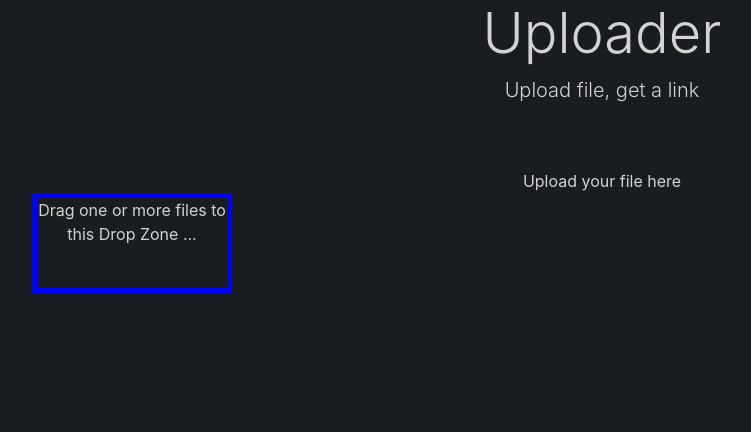
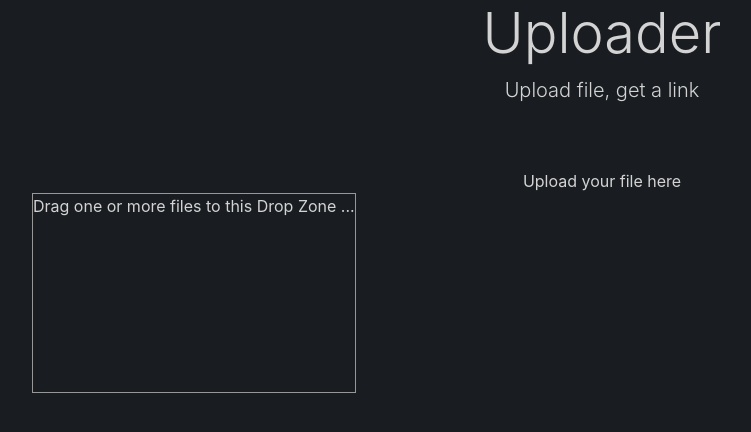
Before and after one commit to explosion33/uploadServer, a Flask app: page / in a window 1280 px wide. Shown: the top 432 px of the page, without its empty margins (38-789 px from the left). Run offline with Flask 2, Linux system fonts and the light colour scheme; some libraries are stand-ins or nearby versions.

```diff
--- a/app/static/css/styles.css
+++ b/app/static/css/styles.css
@@ -1,5 +1,4 @@
 #drop-area {
-  border: 5px solid blue;
-  width:  200px;
-  height: 100px;
+  border: 1px solid #979797;
+  height: 200px;
 }
--- a/app/templates/css/styles.css
+++ b/app/templates/css/styles.css
@@ -1,5 +1,4 @@
 #drop-area {
-  border: 5px solid blue;
-  width:  200px;
-  height: 100px;
+  border: 1px solid #979797;
+  height: 200px;
 }
```
Also changed, not shown: app/static/images/waves.svg (added), app/templates/images/waves.svg (added).
